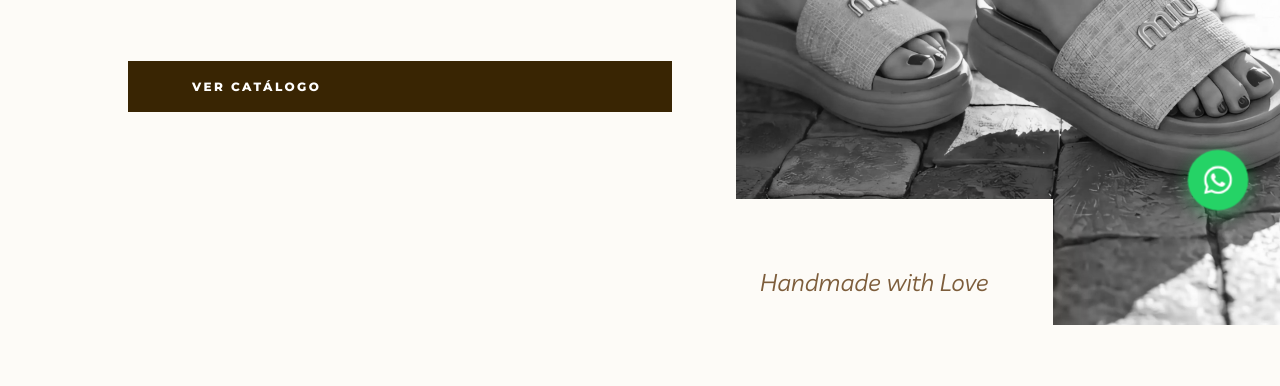
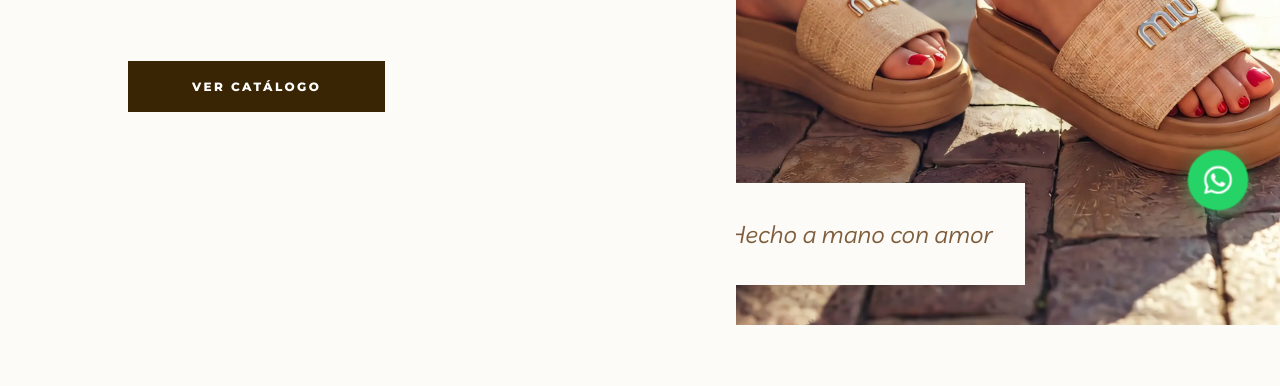
Before and after one commit to diegosprint12/CARIFER, a website built with Vite: page index.html in a window 1280 px wide. Shown: the part 558-944 px from the top of the page. Built offline with nearby package versions, Linux system fonts and the light colour scheme.

Commit message:
fix: hero layout - viewport fit, button alignment, decorative reposition, scroll color

```diff
--- a/src/components/Hero.js
+++ b/src/components/Hero.js
@@ -1,4 +1,6 @@
 export function Hero() {
+  const decorativeText = 'Hecho a mano con amor';
+
   const section = document.createElement('section');
   section.className = 'hero';
   section.id = 'inicio';
@@ -27,7 +29,7 @@ export function Hero() {
           height="800"
         />
         <div class="hero-image-decorative">
-          <p class="decorative-text">Handmade with Love</p>
+          <p class="decorative-text">${decorativeText}</p>
         </div>
       </div>
     </div>
--- a/src/main.js
+++ b/src/main.js
@@ -53,3 +53,14 @@ if (content) {
 }
 
 document.body.appendChild(WhatsAppButton());
+
+const heroImage = document.querySelector('.hero-image');
+if (heroImage) {
+  const observer = new IntersectionObserver(
+    ([entry]) => {
+      heroImage.classList.toggle('in-viewport', entry.isIntersecting);
+    },
+    { threshold: 0.5 }
+  );
+  observer.observe(heroImage);
+}
--- a/src/styles/hero.css
+++ b/src/styles/hero.css
@@ -5,7 +5,7 @@
 
 .hero-content {
   display: flex;
-  min-height: 100svh;
+  height: 100svh;
 }
 
 /* ===== TEXT COLUMN ===== */
@@ -56,6 +56,7 @@
 
 .hero-cta {
   display: inline-block;
+  align-self: flex-start;
   padding: var(--space-md) var(--space-xl);
   background-color: var(--color-contrast);
   color: var(--color-white);
@@ -95,13 +96,17 @@
   transform: scale(1.1);
 }
 
+.hero-image.in-viewport img {
+  filter: grayscale(0);
+}
+
 .hero-image-decorative {
   display: none;
   position: absolute;
-  bottom: -2.5rem;
+  bottom: 2.5rem;
   left: -2.5rem;
   background-color: var(--color-bg);
-  padding: var(--space-xl);
+  padding: var(--space-lg);
   box-shadow: 0 25px 50px rgba(57, 37, 3, 0.2);
 }
 
@@ -130,6 +135,10 @@
     align-items: center;
   }
 
+  .hero-cta {
+    align-self: center;
+  }
+
   .hero-title {
     font-size: 3.5rem;
   }
```
